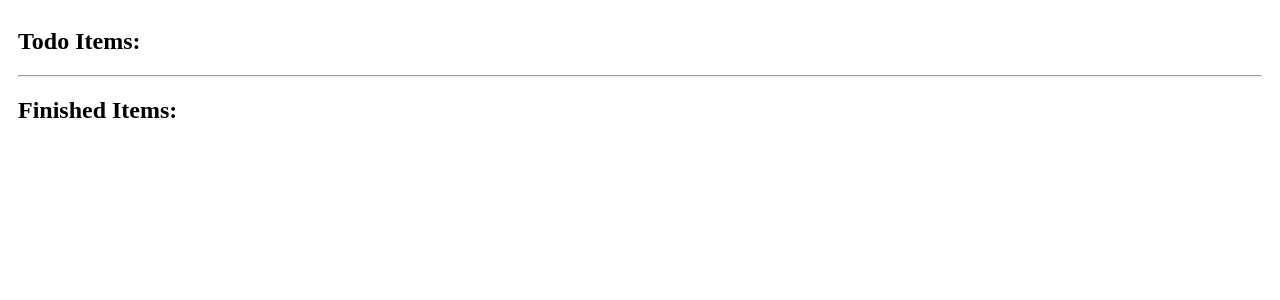
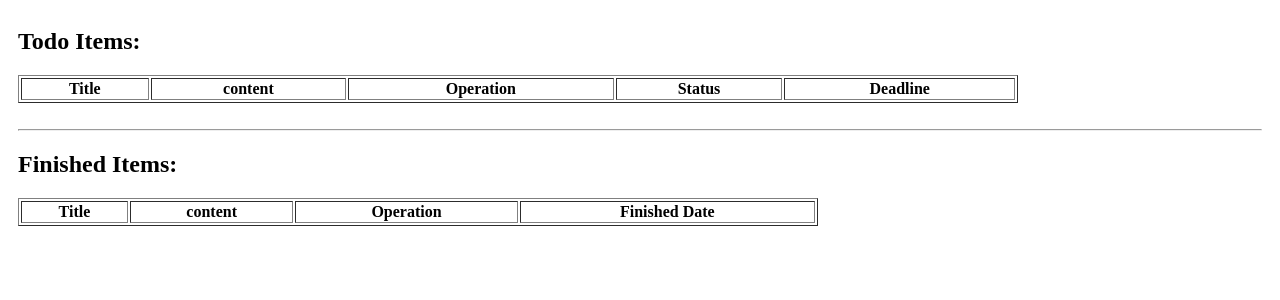
Before and after one commit to whroger/todoList, a Django app: page /todos/ in a window 1280 px wide. Shown: the part 108-408 px from the top of the page. Run offline with Django 3.2, Linux system fonts and the light colour scheme; data that the repository does not hold is empty.

Commit message:
paginator by script as comment

```diff
--- a/todos/templates/index.html
+++ b/todos/templates/index.html
@@ -1,44 +1,126 @@
 {% include 'partials/header.html' %}
 <div class="todolist">
     <h2>Todo Items:</h2>
-    <ul>
+    <!--<ul>-->
+        <!--{% for todo in todos %}-->
+        <!--<li>-->
+            <!--<a href="/todos/details/{{todo.id}}">{{todo.title}}</a>: {{todo.text}}-->
+            <!--&nbsp;&nbsp;&nbsp;&nbsp;&nbsp;&nbsp;&nbsp;&nbsp;&nbsp;&nbsp;-->
+            <!--<a class='edit' href="/todos/edit/{{todo.id}}">|Edit</a>-->
+            <!--<a class='delete' href="/todos/delete/{{todo.id}}">|Delete</a>-->
+            <!--<a class='finished' href="/todos/finished/{{todo.id}}">|Finished</a>-->
+            <!--{% if todo.priority == 1 %}-->
+               <!--<font color="red" class="importance">&#45;&#45;Urgent</font>-->
+            <!--{% endif %}-->
+            <!--{% if todo.priority == 2 %}-->
+               <!--<font color="blue" class="importance">&#45;&#45;Caution</font>-->
+            <!--{% endif %}-->
+            <!--{% if todo.priority == 3 %}-->
+               <!--<font color="black" class="importance">&#45;&#45;Smooth</font>-->
+            <!--{% endif %}-->
+            <!--<br>-->
+            <!--<font color="red" class="ddl_tag">Deadline:{{todo.deadline}}</font>-->
+        <!--</li>-->
+        <!--{% endfor %}-->
+    <!--</ul>-->
+    <table width="1000" border="1">
+        <tr>
+            <th>Title</th>
+            <th>content</th>
+            <th>Operation</th>
+            <th>Status</th>
+            <th>Deadline</th>
+        </tr>
         {% for todo in todos %}
-        <li>
-            <a href="/todos/details/{{todo.id}}">{{todo.title}}</a>: {{todo.text}}
-            &nbsp;&nbsp;&nbsp;&nbsp;&nbsp;&nbsp;&nbsp;&nbsp;&nbsp;&nbsp;
+        <tr>
+            <th><a href="/todos/details/{{todo.id}}">{{todo.title}}</a></th>
+            <th>{{todo.text}}</th>
+            <th>
                 <a class='edit' href="/todos/edit/{{todo.id}}">|Edit</a>
                 <a class='delete' href="/todos/delete/{{todo.id}}">|Delete</a>
                 <a class='finished' href="/todos/finished/{{todo.id}}">|Finished</a>
+            </th>
+            <th>
                 {% if todo.priority == 1 %}
-               <font color="red" class="importance">--Urgent</font>
+                   <font color="red" class="importance">Urgent</font>
                 {% endif %}
                 {% if todo.priority == 2 %}
-               <font color="blue" class="importance">--Caution</font>
+                   <font color="blue" class="importance">Caution</font>
                 {% endif %}
                 {% if todo.priority == 3 %}
-               <font color="black" class="importance">--Smooth</font>
+                   <font color="black" class="importance">Smooth</font>
                 {% endif %}
-            <br>
-            <font color="red" class="ddl_tag">Deadline:{{todo.deadline}}</font>
-        </li>
+            </th>
+            <th><font color="red" class="ddl_tag">{{todo.deadline}}</font></th>
+        </tr>
         {% endfor %}
-    </ul>
-    <hr>
+    </table>
+    <br><hr>
 </div>
 
 <div class="finishedlist">
     <h2>Finished Items:</h2>
-    <ul>
+    <!--<ul>-->
+        <!--{% for todo in finishedtodos %}-->
+        <!--<li>-->
+        <!--<a href="/todos/details/{{todo.id}}">{{todo.title}}</a>: {{todo.text}}-->
+        <!--<a class='edit' href="/todos/edit/{{todo.id}}">|Edit</a>-->
+        <!--<a class='delete' href="/todos/delete/{{todo.id}}">|Delete</a>-->
+        <!--<a class='finished' href="/todos/finished/{{todo.id}}">|Unfinished</a>-->
+        <!--<br>-->
+        <!--<font color="red" class="ddl_tag">Finished at: {{todo.finished_at}}</font>-->
+        <!--</li>-->
+        <!--{% endfor %}-->
+    <!--</ul>-->
+    <table width="800" border="1">
+        <thead>
+            <tr>
+                <th>Title</th>
+                <th>content</th>
+                <th>Operation</th>
+                <th>Finished Date</th>
+            </tr>
+        </thead>
+        <tbody>
             {% for todo in finishedtodos %}
-        <li>
-        <a href="/todos/details/{{todo.id}}">{{todo.title}}</a>: {{todo.text}}
+            <tr>
+                <th>
+                    <a href="/todos/details/{{todo.id}}">{{todo.title}}</a>
+                </th>
+                <th>{{todo.text}}</th>
+                <th>
                     <a class='edit' href="/todos/edit/{{todo.id}}">|Edit</a>
                     <a class='delete' href="/todos/delete/{{todo.id}}">|Delete</a>
                     <a class='finished' href="/todos/finished/{{todo.id}}">|Unfinished</a>
-        <br>
-        <font color="red" class="ddl_tag">Finished at: {{todo.finished_at}}</font>
-        </li>
+                </th>
+                <th>
+                    <font color="red" class="ddl_tag">{{todo.finished_at}}</font>
+                </th>
+            </tr>
+        </tbody>
         {% endfor %}
-    </ul>
+    </table>
 </div>
+<!--<script type="text/javascript">-->
+    <!--$(function(){-->
+        <!--var $table=$('table');-->
+        <!--var currentPage=0;-->
+        <!--var pageSize=2;-->
+        <!--$table.bind('paging',function(){-->
+            <!--$tabel.find('tbody tr').hide.slice(currentPage*pageSize,(currentPage+1)*pageSize).show();-->
+        <!--});-->
+    <!--var sumRows=$table.find('tbody tr').length;-->
+    <!--var sumPages=Math.ceil(sumRows/pageSize);-->
+    <!--var $pager=$('<div class="page"></div>');-->
+    <!--for(var pageIndex=0;pageIndex<sumPages;pageIndex++){-->
+        <!--$('<a href="#"><span>'+(pageIndex+1)+'</span></a>').bind("click",{"newPage":pageIndex}, function(event){-->
+            <!--currentPage=event.data["newPage"];-->
+            <!--$table.trigger("paging");-->
+        <!--}).appendTo($pager);-->
+        <!--$pager.append(" ");-->
+    <!--}-->
+    <!--$pager.insertAfter($table);-->
+    <!--$table.trigger("paging");-->
+    <!--});-->
+<!--</script>-->
 {% include 'partials/footer.html' %}
```
Lines whose indentation alone changed are shown as unchanged.
